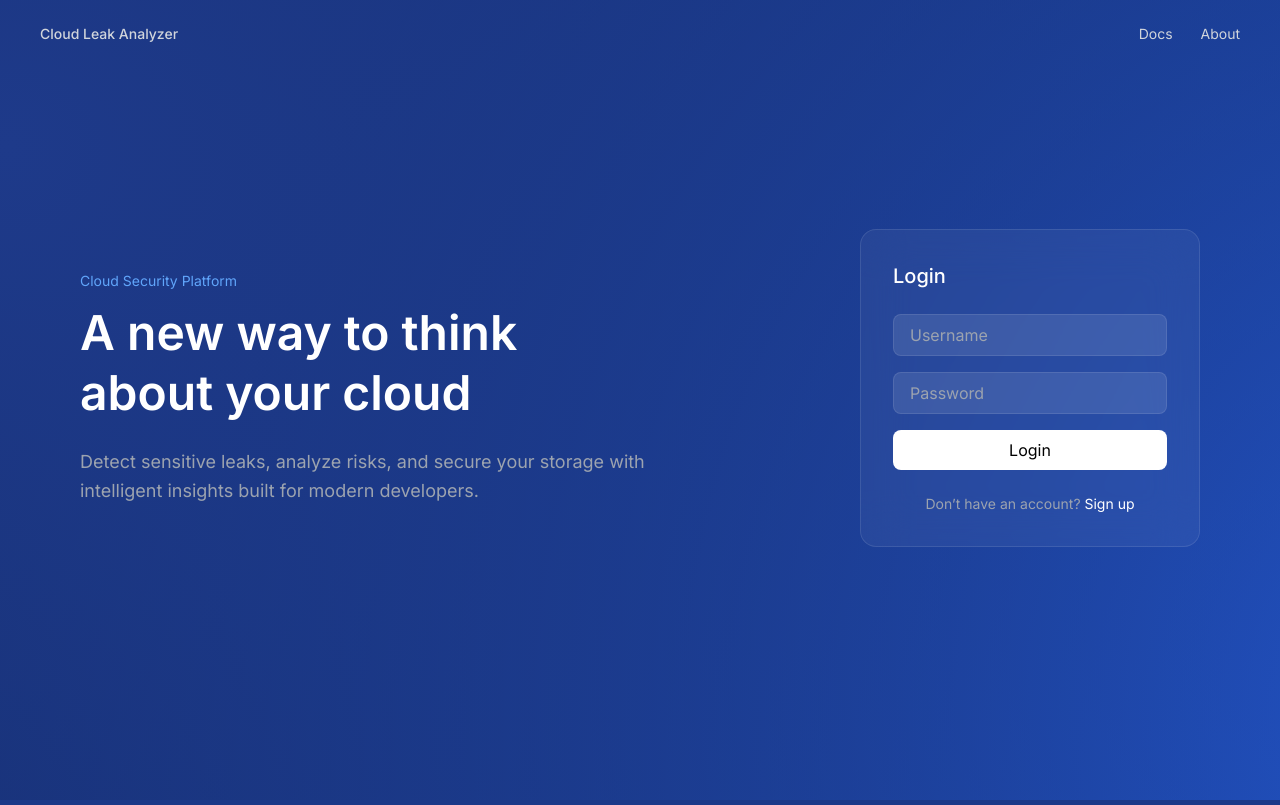
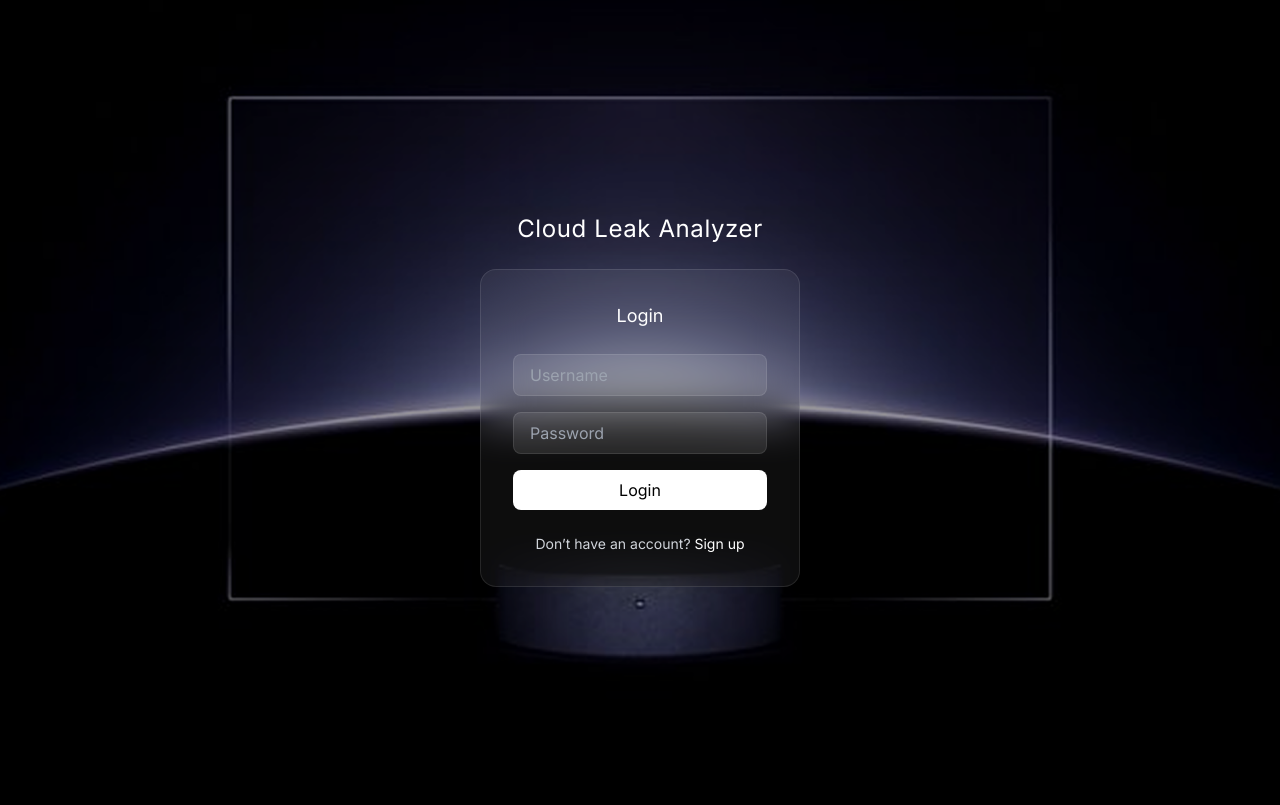
Before and after one commit to priyaanshsapru78-a11y/cloud-leak-analyzer, a Flask app: page /login in a window 1280 px wide. Run offline with Flask 3, Linux system fonts and the light colour scheme; some libraries are stand-ins or nearby versions.

Commit message:
Update login.html

```diff
--- a/templates/login.html
+++ b/templates/login.html
@@ -3,7 +3,7 @@
 <head>
     <title>Cloud Leak Analyzer</title>
 
-    <!-- Tailwind CDN -->
+    <!-- Tailwind -->
     <script src="https://cdn.tailwindcss.com"></script>
 
     <!-- Font -->
@@ -14,62 +14,47 @@
             font-family: 'Inter', sans-serif;
         }
 
-        /* subtle animated gradient */
-        .bg-animate {
-            background: radial-gradient(circle at 20% 30%, #1e3a8a, transparent),
-                        radial-gradient(circle at 80% 70%, #2563eb, transparent),
-                        #020617;
-            background-size: 200% 200%;
-            animation: move 10s ease-in-out infinite;
+        /* subtle motion (very light zoom like Apple) */
+        .bg-motion {
+            animation: zoom 20s ease-in-out infinite alternate;
         }
 
-        @keyframes move {
-            0% { background-position: 0% 0%; }
-            50% { background-position: 50% 50%; }
-            100% { background-position: 0% 0%; }
+        @keyframes zoom {
+            0% { transform: scale(1); }
+            100% { transform: scale(1.05); }
         }
     </style>
 </head>
 
-<body class="bg-animate text-white">
+<body class="h-screen w-screen overflow-hidden relative">
 
-<!-- NAVBAR -->
-<div class="flex justify-between items-center px-10 py-6 text-sm text-gray-300">
-    <div class="font-medium">Cloud Leak Analyzer</div>
-    <div class="space-x-6">
-        <a href="#" class="hover:text-white">Docs</a>
-        <a href="#" class="hover:text-white">About</a>
-    </div>
+<!-- BACKGROUND -->
+<div class="absolute inset-0 bg-motion bg-cover bg-center"
+     style="background-image: url('/static/bg.png');">
 </div>
 
-<!-- MAIN -->
-<div class="flex items-center justify-between h-[80vh] px-20">
+<!-- DARK OVERLAY -->
+<div class="absolute inset-0 bg-black/40"></div>
 
-    <!-- LEFT -->
-    <div class="max-w-xl">
-        <p class="text-sm text-blue-400 mb-3">Cloud Security Platform</p>
+<!-- CENTER CONTENT -->
+<div class="relative z-10 flex flex-col items-center justify-center h-full">
 
-        <h1 class="text-5xl font-semibold leading-tight mb-6">
-            A new way to think<br>about your cloud
-        </h1>
+    <!-- TITLE -->
+    <h1 class="text-white text-2xl mb-6 tracking-wide">
+        Cloud Leak Analyzer
+    </h1>
 
-        <p class="text-gray-400 text-lg leading-relaxed">
-            Detect sensitive leaks, analyze risks, and secure your storage
-            with intelligent insights built for modern developers.
-        </p>
-    </div>
+    <!-- LOGIN CARD -->
+    <div class="backdrop-blur-xl bg-white/5 border border-white/10 p-8 rounded-2xl w-[320px]">
 
-    <!-- RIGHT (LOGIN CARD) -->
-    <div class="w-[340px] backdrop-blur-xl bg-white/5 border border-white/10 p-8 rounded-2xl">
-
-        <h2 class="text-xl font-medium mb-6">Login</h2>
+        <h2 class="text-white text-lg mb-6 text-center">Login</h2>
 
         <form method="POST" class="space-y-4">
             <input type="text" name="username" placeholder="Username"
-                class="w-full px-4 py-2 rounded-lg bg-white/10 border border-white/10 focus:outline-none focus:border-white/30">
+                class="w-full px-4 py-2 rounded-lg bg-white/10 border border-white/10 text-white placeholder-gray-400 focus:outline-none focus:border-white/30">
 
             <input type="password" name="password" placeholder="Password"
-                class="w-full px-4 py-2 rounded-lg bg-white/10 border border-white/10 focus:outline-none focus:border-white/30">
+                class="w-full px-4 py-2 rounded-lg bg-white/10 border border-white/10 text-white placeholder-gray-400 focus:outline-none focus:border-white/30">
 
             <button type="submit"
                 class="w-full bg-white text-black py-2 rounded-lg hover:bg-gray-200 transition">
@@ -77,7 +62,7 @@
             </button>
         </form>
 
-        <p class="text-sm text-gray-400 mt-6 text-center">
+        <p class="text-sm text-gray-300 mt-6 text-center">
             Don’t have an account?
             <a href="/signup" class="text-white hover:underline">Sign up</a>
         </p>
```
